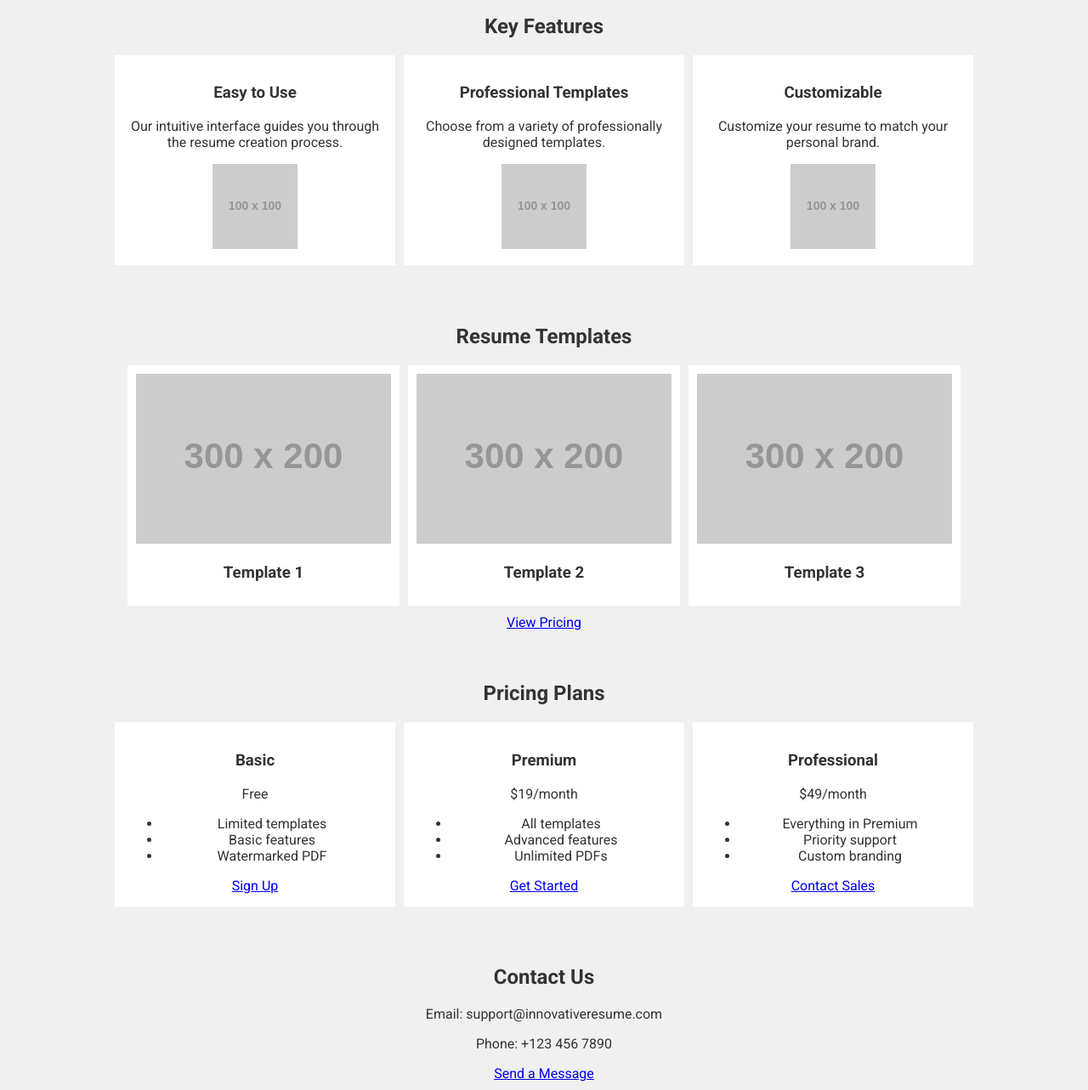
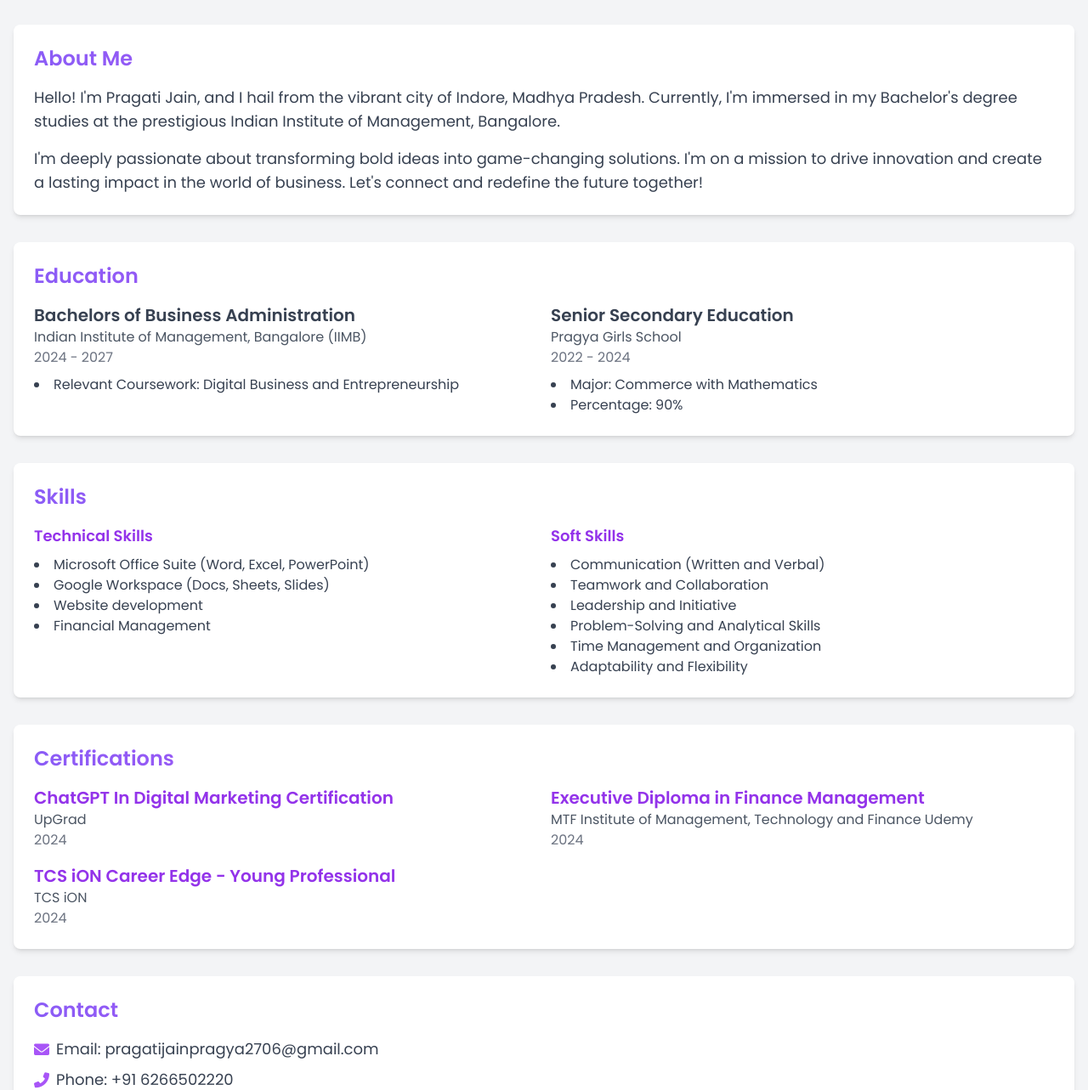
Before and after one commit to theallright-coder/resume-website, a plain HTML site: page index.html in a window 1280 px wide. Shown: the part 275-1558 px from the top of the page at 85% size. Drawn offline with nearby package versions, Linux system fonts and the light colour scheme; placeholder pictures from the web are drawn by us.

Commit message:
index.html

```diff
--- a/index.html
+++ b/index.html
@@ -3,234 +3,193 @@
 <head>
     <meta charset="UTF-8">
     <meta name="viewport" content="width=device-width, initial-scale=1.0">
-    <title>INNOVATIVE RESUME</title>
-    <link href="https://fonts.googleapis.com/css2?family=Roboto:wght@400;700&display=swap" rel="stylesheet">
+    <title>Pragati Jain - Innovative Resume</title>
+    <link rel="preconnect" href="https://fonts.googleapis.com">
+    <link rel="preconnect" href="https://fonts.gstatic.com" crossorigin>
+    <link href="https://fonts.googleapis.com/css2?family=Poppins:wght@400;500;600;700&display=swap" rel="stylesheet">
+    <script src="https://cdn.tailwindcss.com"></script>
+    <link rel="stylesheet" href="https://cdnjs.cloudflare.com/ajax/libs/font-awesome/6.0.0/css/all.min.css" integrity="sha512-9usAa10IRO0HhonpyAIVpjrylPvoDwiPUiKdWk5t3PyolY1cOd4DSE0Ga+ri4AuTroPR5aQvXU9xC6qOPnzFeg==" crossorigin="anonymous" referrerpolicy="no-referrer" />
     <style>
         body {
-            font-family: 'Roboto', sans-serif;
-            margin: 0;
-            padding: 0;
-            background-color: #f0f0f0;
-            color: #333;
+            font-family: 'Poppins', sans-serif;
+            scroll-behavior: smooth;
         }
-        header {
-            background-color: #007bff;
-            color: white;
-            padding: 10px;
-            text-align: center;
+        .header-gradient {
+            background: linear-gradient(to right, #0f9464, #0e7490);
         }
-        nav ul {
-            list-style-type: none;
-            padding: 0;
+        .section-title-gradient {
+            background: linear-gradient(to right, #8b5cf6, #d946ef);
+            -webkit-background-clip: text;
+            background-clip: text;
+            color: transparent;
         }
-        nav ul li {
-            display: inline;
-            margin: 0 10px;
+        .card-shadow {
+            box-shadow: 0 6px 10px -2px rgba(0, 0, 0, 0.15), 0 3px 7px -2px rgba(0, 0, 0, 0.07);
+            transition: transform 0.3s ease, box-shadow 0.3s ease;
         }
-        nav ul li a {
-            color: white;
-            text-decoration: none;
+        .card-shadow:hover {
+            transform: translateY(-4px);
+            box-shadow: 0 12px 20px -3px rgba(0, 0, 0, 0.2), 0 6px 8px -3px rgba(0, 0, 0, 0.1);
         }
-        section {
-            padding: 20px;
-            text-align: center;
+        .nav-link {
+            transition: color 0.3s ease, transform 0.2s ease;
         }
-        .hero {
-            background-color: #e9ecef;
+        .nav-link:hover {
+            color: #a855f7;
+            transform: translateY(-2px);
         }
-        .feature-card {
-            background-color: white;
-            padding: 15px;
-            margin-bottom: 10px;
+        .icon-link {
+            transition: color 0.3s ease, transform 0.2s ease;
         }
-        .template-card {
-            background-color: white;
-            padding: 10px;
-            margin-bottom: 10px;
+        .icon-link:hover {
+            color: #a855f7;
+            transform: scale(1.1);
         }
-        .pricing-card {
-            background-color: white;
-            padding: 15px;
-            margin-bottom: 10px;
+        .fade-in {
+            opacity: 0;
+            animation: fadeIn 1s ease forwards;
         }
-        footer {
-            background-color: #343a40;
-            color: white;
-            padding: 10px;
-            text-align: center;
-        }
-        .login-form {
-            background-color: white;
-            padding: 20px;
-            margin: 0 auto;
-            width: 300px;
-        }
-        .login-form input[type="email"],
-        .login-form input[type="password"] {
-            width: 100%;
-            padding: 8px 10px;
-            margin-bottom: 15px;
-            border: 1px solid #ddd;
-        }
-        .login-form button {
-            background-color: #007bff;
-            color: white;
-            padding: 10px 15px;
-            border: none;
-            width: 100%;
-        }
-        .template-grid {
-            display: flex;
-            flex-wrap: wrap;
-            justify-content: center;
-            gap: 10px;
-        }
-        .template-grid .template-card {
-            width: 300px;
+        @keyframes fadeIn {
+            from { opacity: 0; }
+            to { opacity: 1; }
         }
 
-        .feature-grid{
-            display: flex;
-            flex-wrap: wrap;
-            justify-content: center;
-            gap: 10px;
+        .slide-in-left {
+            transform: translateX(-50px);
+            animation: slideInLeft 0.8s ease forwards;
         }
-        .feature-grid .feature-card{
-            width: 300px;
+        @keyframes slideInLeft {
+            from { transform: translateX(-50px); }
+            to { transform: translateX(0); }
+        }
+        .slide-in-right {
+            transform: translateX(50px);
+            animation: slideInRight 0.8s ease forwards;
+        }
+        @keyframes slideInRight {
+            from { transform: translateX(50px); }
+            to { transform: translateX(0); }
         }
 
-        .pricing-grid{
-            display: flex;
-            flex-wrap: wrap;
-            justify-content: center;
-            gap: 10px;
-        }
-        .pricing-grid .pricing-card{
-            width: 300px;
-        }
     </style>
 </head>
-<body class="bg-gray-100">
-    <header class="bg-blue-600 text-white py-4">
-        <div class="logo text-xl font-bold">INNOVATIVE RESUME</div>
-        <nav>
-            <ul>
-                <li><a href="#features">Features</a></li>
-                <li><a href="#templates">Templates</a></li>
-                <li><a href="#pricing">Pricing</a></li>
-                <li><a href="#contact">Contact</a></li>
-                 <li><a href="#login">Login/Sign up</a></li>
-            </ul>
+<body class="bg-gray-100 text-gray-800">
+    <div class="container mx-auto px-4 py-10">
+        <nav class="bg-white rounded-lg shadow-md p-4 mb-8 sticky top-0 z-10 card-shadow">
+            <div class="flex flex-col md:flex-row justify-around items-center">
+                <a href="#about" class="nav-link text-gray-700 hover:text-purple-500 font-semibold my-2 md:my-0">About</a>
+                <a href="#education" class="nav-link text-gray-700 hover:text-purple-500 font-semibold my-2 md:my-0">Education</a>
+                <a href="#skills" class="nav-link text-gray-700 hover:text-purple-500 font-semibold my-2 md:my-0">Skills</a>
+                <a href="#certifications" class="nav-link text-gray-700 hover:text-purple-500 font-semibold my-2 md:my-0">Certifications</a>
+                <a href="#contact" class="nav-link text-gray-700 hover:text-purple-500 font-semibold my-2 md:my-0">Contact</a>
+            </div>
         </nav>
+
+        <header class="flex flex-col md:flex-row items-center justify-between mb-8 header-gradient rounded-lg p-6 fade-in">
+            <div class="flex items-center mb-4 md:mb-0">
+                <img src="images/profile pic" alt="Pragati Jain" class="rounded-full h-24 w-24 mr-5 border-2 border-white">
+                <h1 class="text-3xl font-semibold text-white">Pragati Jain</h1>
+            </div>
+            <p class="text-xl text-gray-200">Student at IIM Bangalore</p>
         </header>
 
-    <section class="hero py-20 px-4">
-        <h1 class="text-3xl font-bold mb-4">Create Your Perfect Resume</h1>
-        <p class="text-lg mb-8">Stand out from the crowd with our easy-to-use resume builder.</p>
-        <a href="#templates" class="bg-yellow-500 text-blue-700 py-3 px-6 rounded-full hover:bg-yellow-600 focus:outline-none focus:ring-2 focus:ring-yellow-400 focus:ring-opacity-75 font-semibold no-underline">Choose a Template</a>
+        <section id="about" class="bg-white rounded-lg shadow-md p-6 mb-8 card-shadow hover-shadow slide-in-left">
+            <h2 class="text-2xl font-semibold section-title-gradient mb-4">About Me</h2>
+            <p class="text-gray-700 text-lg">
+                Hello! I'm Pragati Jain, and I hail from the vibrant city of Indore, Madhya Pradesh. Currently, I'm immersed in my Bachelor's degree studies at the prestigious Indian Institute of Management, Bangalore.
+            </p>
+            <p class="text-gray-700 text-lg mt-4">
+                I'm deeply passionate about transforming bold ideas into game-changing solutions. I'm on a mission to drive innovation and create a lasting impact in the world of business. Let's connect and redefine the future together!
+            </p>
         </section>
 
-    <section id="features" class="section py-16 px-4">
-        <h2 class="text-2xl font-bold mb-8">Key Features</h2>
-        <div class="feature-grid">
-            <div class="feature-card">
-                <h3 class="text-xl font-semibold mb-4 text-green-600">Easy to Use</h3>
-                <p class="text-gray-700 mb-4">Our intuitive interface guides you through the resume creation process.</p>
-                 <img src="https://placehold.co/100x100/EEE/31343C" alt="Easy to Use" class="mx-auto">
+        <section id="education" class="bg-white rounded-lg shadow-md p-6 mb-8 card-shadow hover-shadow slide-in-right">
+            <h2 class="text-2xl font-semibold section-title-gradient mb-4">Education</h2>
+            <div class="grid grid-cols-1 md:grid-cols-2 gap-4">
+                <div>
+                    <h3 class="text-xl font-semibold text-gray-700">Bachelors of Business Administration </h3>
+                    <p class="text-gray-600">Indian Institute of Management, Bangalore (IIMB)</p>
+                    <p class="text-gray-500">2024 - 2027</p>
+                    <ul class="list-disc list-inside mt-2">
+                        <li class="text-gray-700">Relevant Coursework: Digital Business and Entrepreneurship</li>
+
+                    </ul>
                 </div>
-            <div class="feature-card">
-                <h3 class="text-xl font-semibold mb-4 text-green-600">Professional Templates</h3>
-                <p class="text-gray-700 mb-4">Choose from a variety of professionally designed templates.</p>
-                <img src="https://placehold.co/100x100/EEE/31343C" alt="Professional Templates" class="mx-auto">
-            </div>
-            <div class="feature-card">
-                <h3 class="text-xl font-semibold mb-4 text-green-600">Customizable</h3>
-                <p class="text-gray-700 mb-4">Customize your resume to match your personal brand.</p>
-                <img src="https://placehold.co/100x100/EEE/31343C" alt="Customizable" class="mx-auto">
+                <div>
+                    <h3 class="text-xl font-semibold text-gray-700">Senior Secondary Education</h3>
+                    <p class="text-gray-600">Pragya Girls School</p>
+                    <p class="text-gray-500">2022 - 2024</p>
+                    <ul class="list-disc list-inside mt-2">
+                        <li class="text-gray-700">Major: Commerce with Mathematics </li>
+                        <li class="text-gray-700">Percentage: 90%</li>
+                    </ul>
                 </div>
             </div>
         </section>
 
-    <section id="templates" class="section py-16 px-4 bg-blue-100">
-        <h2 class="text-2xl font-bold mb-8">Resume Templates</h2>
-        <div class="template-grid">
-            <div class="template-card">
-                <img src="https://placehold.co/300x200/EEE/31343C" alt="Template 1" class="w-full h-auto rounded-md">
-                <h3 class="text-lg font-semibold mt-4 text-blue-600">Template 1</h3>
+        <section id="skills" class="bg-white rounded-lg shadow-md p-6 mb-8 card-shadow hover-shadow slide-in-left">
+            <h2 class="text-2xl font-semibold section-title-gradient mb-4">Skills</h2>
+            <div class="grid grid-cols-1 md:grid-cols-2 gap-4">
+                <div>
+                    <h3 class="text-lg font-semibold text-purple-600 mb-2">Technical Skills</h3>
+                    <ul class="list-disc list-inside">
+                        <li class="text-gray-700">Microsoft Office Suite (Word, Excel, PowerPoint)</li>
+                        <li class="text-gray-700">Google Workspace (Docs, Sheets, Slides)</li>
+                        <li class="text-gray-700">Website development</li>
+                        <li class="text-gray-700">Financial Management</li>
+
+                    </ul>
                 </div>
-            <div class="template-card">
-                <img src="https://placehold.co/300x200/EEE/31343C" alt="Template 2" class="w-full h-auto rounded-md">
-                <h3 class="text-lg font-semibold mt-4 text-blue-600">Template 2</h3>
-            </div>
-            <div class="template-card">
-                <img src="https://placehold.co/300x200/EEE/31343C" alt="Template 3" class="w-full h-auto rounded-md">
-                <h3 class="text-lg font-semibold mt-4 text-blue-600">Template 3</h3>
-            </div>
-        </div>
-         <a href="#pricing" class="mt-8 bg-green-500 text-white py-3 px-6 rounded-full hover:bg-green-600 focus:outline-none focus:ring-2 focus:ring-green-400 focus:ring-opacity-75 font-semibold no-underline">View Pricing</a>
-    </section>
-
-    <section id="pricing" class="section py-16 px-4">
-        <h2 class="text-2xl font-bold mb-8">Pricing Plans</h2>
-        <div class="pricing-grid">
-            <div class="pricing-card">
-                <h3 class="text-xl font-semibold mb-4 text-purple-600">Basic</h3>
-                <p class="text-gray-700 mb-4">Free</p>
-                <ul class="list-disc list-inside mb-4">
-                    <li>Limited templates</li>
-                    <li>Basic features</li>
-                    <li>Watermarked PDF</li>
+                <div>
+                    <h3 class="text-lg font-semibold text-purple-600 mb-2">Soft Skills</h3>
+                    <ul class="list-disc list-inside">
+                        <li class="text-gray-700">Communication (Written and Verbal)</li>
+                        <li class="text-gray-700">Teamwork and Collaboration</li>
+                        <li class="text-gray-700">Leadership and Initiative</li>
+                        <li class="text-gray-700">Problem-Solving and Analytical Skills</li>
+                        <li class="text-gray-700">Time Management and Organization</li>
+                        <li class="text-gray-700">Adaptability and Flexibility</li>
                     </ul>
-                <a href="#" onclick="alert('Please Sign Up for the Basic Plan')" class="bg-gray-400 text-white py-3 px-6 rounded-full hover:bg-gray-500 focus:outline-none focus:ring-2 focus:ring-gray-300 focus:ring-opacity-75 font-semibold no-underline">Sign Up</a>
-            </div>
-            <div class="pricing-card">
-                <h3 class="text-xl font-semibold mb-4 text-purple-600">Premium</h3>
-                <p class="text-gray-700 mb-4">$19/month</p>
-                <ul class="list-disc list-inside mb-4">
-                    <li>All templates</li>
-                    <li>Advanced features</li>
-                    <li>Unlimited PDFs</li>
-                </ul>
-                <a href="#" onclick="alert('Please Sign Up for the Premium Plan')" class="bg-blue-500 text-white py-3 px-6 rounded-full hover:bg-blue-600 focus:outline-none focus:ring-2 focus:ring-blue-400 focus:ring-opacity-75 font-semibold no-underline">Get Started</a>
-            </div>
-            <div class="pricing-card">
-                <h3 class="text-xl font-semibold mb-4 text-purple-600">Professional</h3>
-                <p class="text-gray-700 mb-4">$49/month</p>
-                <ul class="list-disc list-inside mb-4">
-                    <li>Everything in Premium</li>
-                    <li>Priority support</li>
-                    <li>Custom branding</li>
-                </ul>
-                <a href="#" onclick="alert('Please Sign Up for the Professional Plan')" class="bg-green-500 text-white py-3 px-6 rounded-full hover:bg-green-600 focus:outline-none focus:ring-2 focus:ring-green-400 focus:ring-opacity-75 font-semibold no-underline">Contact Sales</a>
                 </div>
             </div>
         </section>
 
-    <section id="contact" class="section py-16 px-4 bg-blue-100">
-        <h2 class="text-2xl font-bold mb-8">Contact Us</h2>
-        <p class="text-lg text-gray-700 mb-4">Email: support@innovativeresume.com</p>
-        <p class="text-lg text-gray-700">Phone: +123 456 7890</p>
-         <a href="#" onclick="alert('Contact form is not implemented yet.')" class="mt-8 bg-indigo-500 text-white py-3 px-6 rounded-full hover:bg-indigo-600 focus:outline-none focus:ring-2 focus:ring-indigo-400 focus:ring-opacity-75 font-semibold no-underline">Send a Message</a>
-    </section>
-
-    <section id="login" class="section py-16 px-4">
-        <h2 class="text-2xl font-bold mb-8">Login / Sign Up</h2>
-        <div class="login-form">
-            <input type="email" placeholder="Email">
-            <input type="password" placeholder="Password">
-            <div class="flex justify-between items-center mb-4">
-                <label for="remember" class="flex items-center">
-                    <input type="checkbox" id="remember" class="mr-2">
-                    <span class="text-gray-700">Remember Me</span>
-                </label>
-                <a href="#" class="text-blue-500 hover:text-blue-700 no-underline">Forgot Password?</a>
+        <section id="certifications" class="bg-white rounded-lg shadow-md p-6 mb-8 card-shadow hover-shadow slide-in-right">
+            <h2 class="text-2xl font-semibold section-title-gradient mb-4">Certifications</h2>
+            <div class="grid grid-cols-1 md:grid-cols-2 gap-4">
+                <div>
+                    <h3 class="text-xl font-semibold text-purple-600">ChatGPT In Digital Marketing Certification</h3>
+                    <p class="text-gray-600">UpGrad</p>
+                    <p class="text-gray-500">2024</p>
                 </div>
-            <a href="#" onclick="alert('Login/Signup functionality is not implemented yet.')" class="bg-blue-500 text-white py-3 px-6 rounded-full hover:bg-blue-600 focus:outline-none  font-semibold no-underline">Login / Sign Up</a>
+                <div>
+                    <h3 class="text-xl font-semibold text-purple-600">Executive Diploma in Finance Management</h3>
+                    <p class="text-gray-600">MTF Institute of Management, Technology and Finance Udemy </p>
+                    <p class="text-gray-500">2024</p>
+                </div>
+                <div>
+                    <h3 class="text-xl font-semibold text-purple-600">TCS iON Career Edge - Young Professional</h3>
+                    <p class="text-gray-600">TCS iON </p>
+                    <p class="text-gray-500">2024</p>
+                </div>
             </div>
         </section>
 
-    <footer class="bg-gray-800 text-white py-6">
-        <p>© 2024 INNOVATIVE RESUME. All rights reserved.</p>
-    </footer>
+        <section id="contact" class="bg-white rounded-lg shadow-md p-6 card-shadow hover-shadow fade-in">
+            <h2 class="text-2xl font-semibold section-title-gradient mb-4">Contact</h2>
+            <p class="text-lg text-gray-700 flex items-center mb-2">
+                <i class="fas fa-envelope mr-2 text-purple-500"></i>
+                <span>Email: pragatijainpragya2706@gmail.com</span>
+            </p>
+            <p class="text-lg text-gray-700 flex items-center mb-2">
+                <i class="fas fa-phone-alt mr-2 text-purple-500"></i>
+                <span>Phone: +91 6266502220 </span>
+            </p>
+            <p class="text-lg text-gray-700 flex items-center">
+                <i class="fab fa-linkedin mr-2 text-purple-500"></i>
+                <a href="https://www.linkedin.com/in/pragati-jain-21130632a?utm_source=share&utm_campaign=share_via&utm_content=profile&utm_medium=android_app" target="_blank" rel="noopener noreferrer" class="text-blue-600 hover:underline icon-link">linkedin.com/in/pragati-jain</a>
+            </p>
+        </section>
+    </div>
 </body>
 </html>
```
Lines whose indentation alone changed are shown as unchanged.
